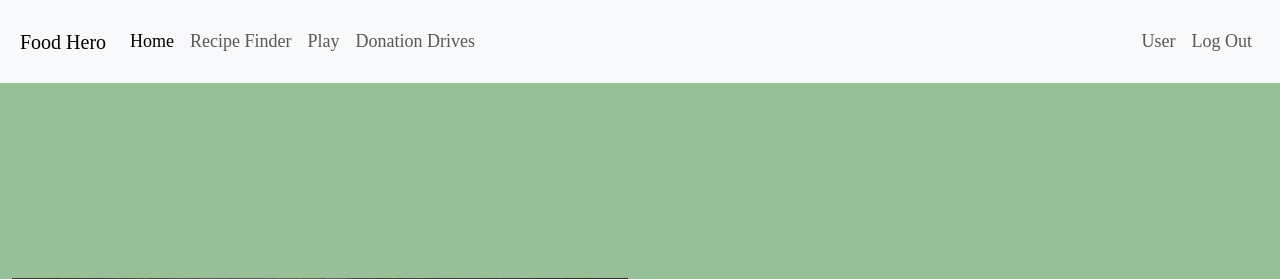
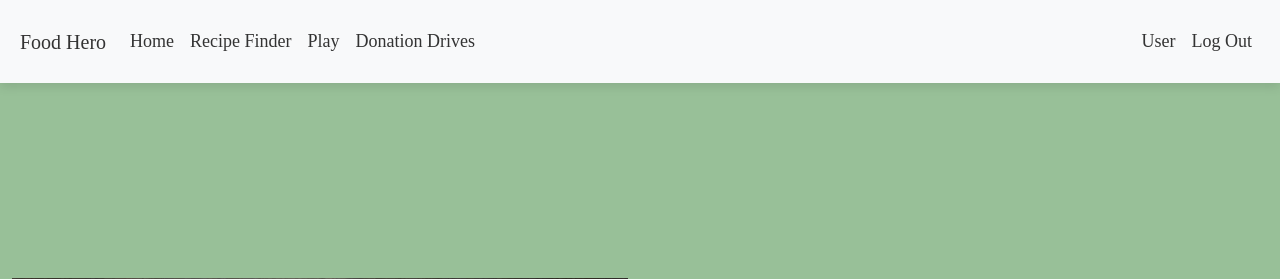
Before and after one commit to LuaYiNing/wad2Proj, a PHP site: page /frontend/home.html in a window 1280 px wide. Shown: the top 279 px of the page. Run offline with PHP 8.4, Linux system fonts and the light colour scheme; some web fonts are replaced.

Commit message:
Update home.css

```diff
--- a/public/frontend/home.css
+++ b/public/frontend/home.css
@@ -22,7 +22,18 @@
     font-family: 'Lustria', serif;
     font-size: large;
     padding: 20px;
-  }
+    background-color: #fff;
+    box-shadow: 0 4px 10px rgba(0, 0, 0, 0.1);
+}
+
+.navbar-brand,
+.nav-link {
+    color: #333 !important;
+}
+
+.navbar .nav-link:hover {
+    color: #007bff !important;
+}
 
 
 .Heading {
```
